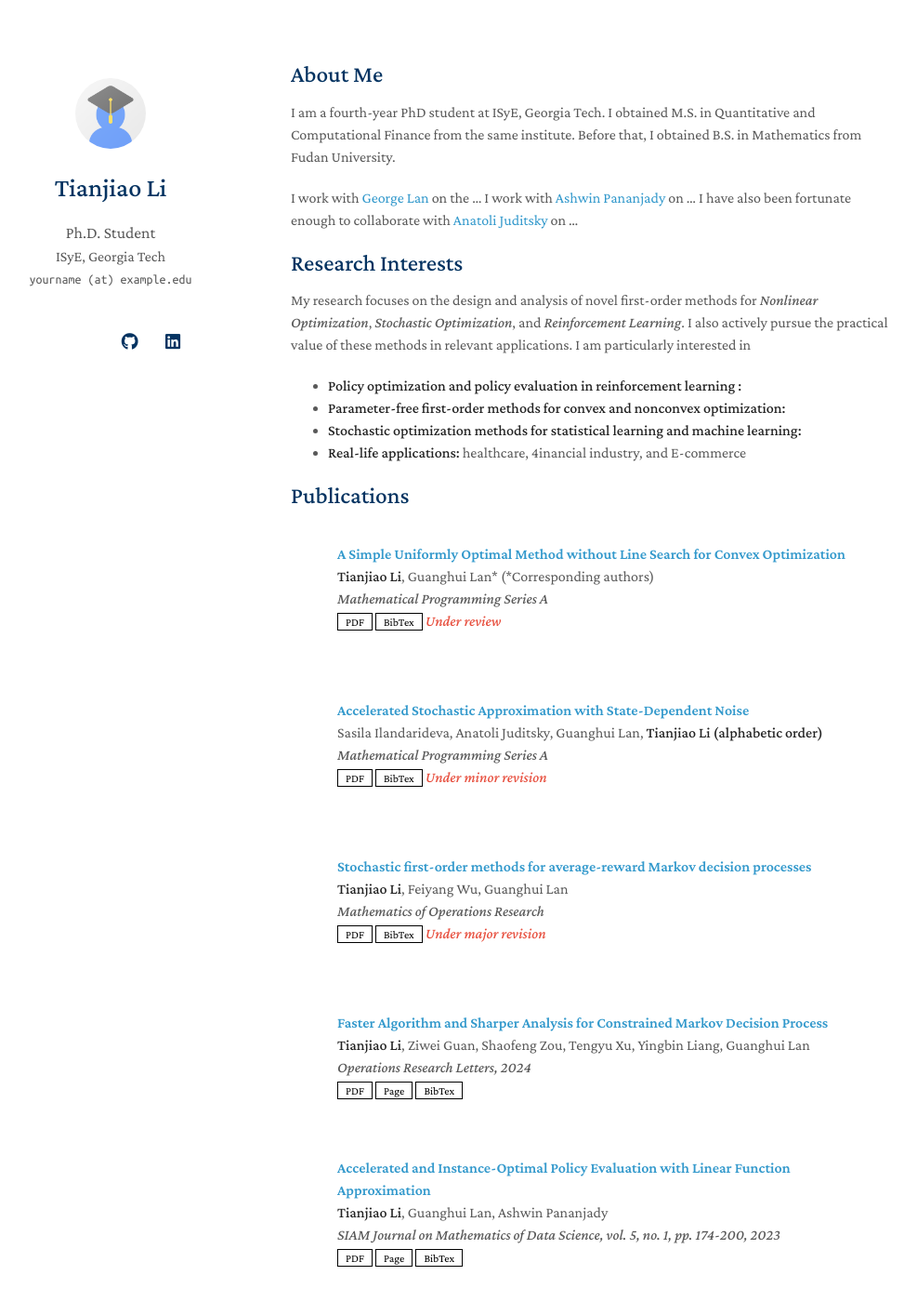
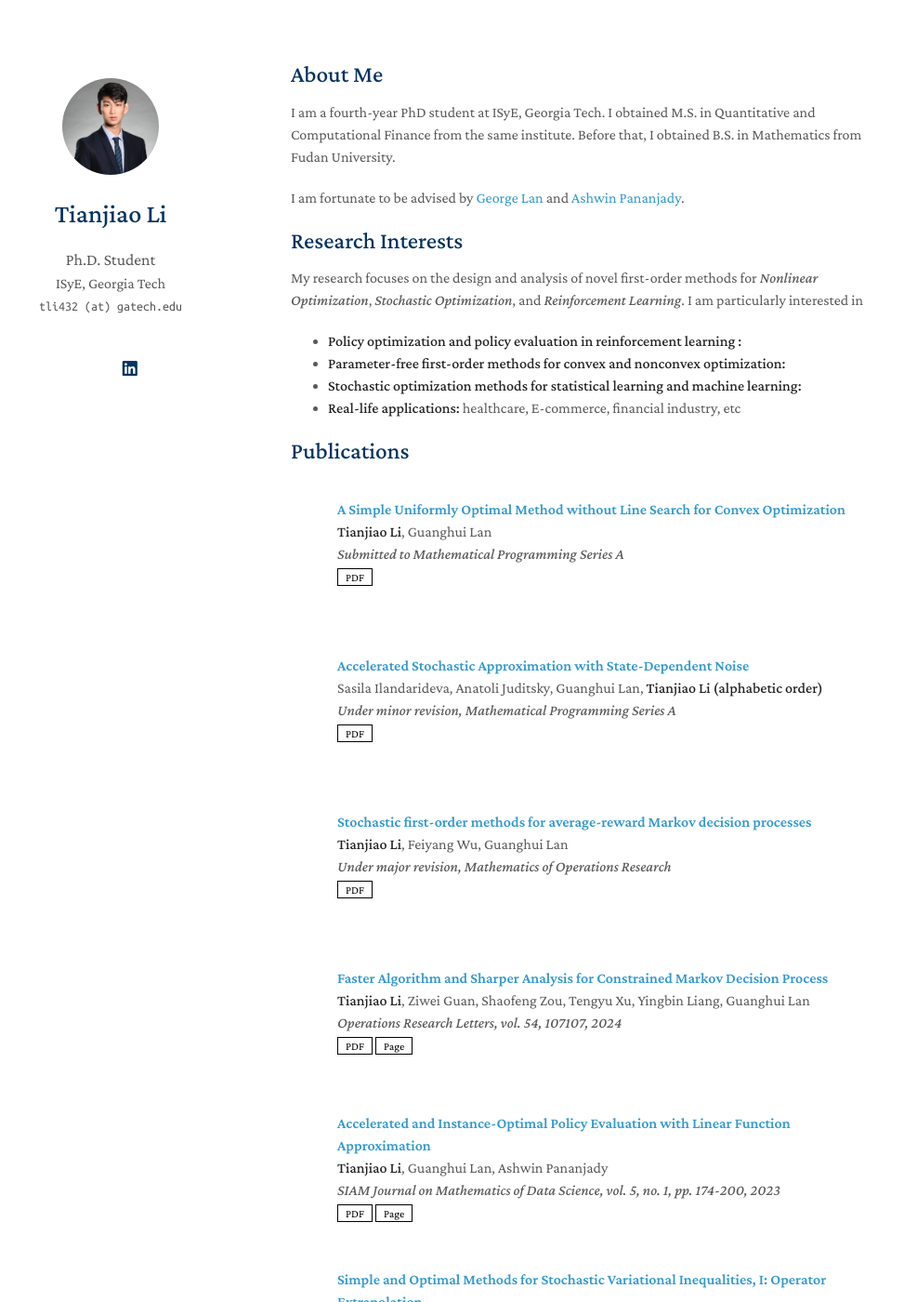
Before and after one commit to tli432/tli432.github.io, a Jekyll site: the page built from index.md, in a window 1280 px wide and 1400 px high. Shown: the whole window at 93% size, without its empty margins (157-1144 px from the left). Built offline with Jekyll 4.4.1, drawn with Linux system fonts in a browser that asks for light colours; nearby versions of some CDN libraries; a style sheet for code colours, icons or effects is not loaded; our own code applies the rules of GitHub Pages for plain Markdown files; some of the changed text lies outside the part shown.

Commit message:
commit 04/01/2024

```diff
--- a/_config.yml
+++ b/_config.yml
@@ -2,7 +2,7 @@
 title: Tianjiao Li
 position: Ph.D. Student
 affiliation: ISyE, Georgia Tech
-email: yourname (at) example.edu
+email: tli432 (at) gatech.edu
 
 # Search Engine Optimization (SEO)
 # The following information is used to improve the website traffic from search engines, e.g., Google.
@@ -12,17 +12,17 @@ canonical: https://minimal-light-theme.yliu.me/
 
 # Links
 # If you don't need one of them, you may delete the corresponding line.
-google_scholar: https://scholar.google.com/
-cv_link: assets/files/curriculum_vitae.pdf
-github_link: https://github.com/
-linkedin: https://www.linkedin.com/
+google_scholar: https://scholar.google.com/citations?user=QDXS690AAAAJ&hl=en
+# cv_link: assets/files/curriculum_vitae.pdf
+# github_link: https://github.com/
+linkedin: https://www.linkedin.com/in/tianjiao-li/
 # twitter: https://twitter.com/
 
 # Images (e.g., your profile picture and your website's favicon)
 # "favicon" and "favicon_dark" are used for the light and dark modes, respectively.
-avatar: ./assets/img/avatar.png
-favicon: ./assets/img/favicon.png
-favicon_dark: ./assets/img/favicon-dark.png
+avatar: ./assets/img/Tianjiao_photo.png
+# favicon: ./assets/img/favicon.png
+# favicon_dark: ./assets/img/favicon-dark.png
 
 # Footnote
 # You may use the option to disable the footnote, "Powered by Jekyll and Minimal Light theme."
--- a/_data/publications.yml
+++ b/_data/publications.yml
@@ -1,38 +1,38 @@
 main:
 
   - title: "A Simple Uniformly Optimal Method without Line Search for Convex Optimization"
-    authors: <strong>Tianjiao Li</strong>, Guanghui Lan* (*Corresponding authors)
+    authors: <strong>Tianjiao Li</strong>, Guanghui Lan
     # conference_short: MICCAI
-    journal: Mathematical Programming Series A
+    journal: Submitted to Mathematical Programming Series A
     pdf: https://arxiv.org/pdf/2310.10082.pdf
-    bibtex: https://scholar.googleusercontent.com/scholar.bib?q=info:iBma3nDE2RMJ:scholar.google.com/&output=citation&scisdr=ClH4ZR_KEN2Ahlzj_uY:AFWwaeYAAAAAZffl5ubMzRCYzmdeCTNOtFjR7_8&scisig=AFWwaeYAAAAAZffl5liqEMp6S8ty28MOLUvZbbE&scisf=4&ct=citation&cd=-1&hl=en
+    # bibtex: https://scholar.googleusercontent.com/scholar.bib?q=info:iBma3nDE2RMJ:scholar.google.com/&output=citation&scisdr=ClH4ZR_KEN2Ahlzj_uY:AFWwaeYAAAAAZffl5ubMzRCYzmdeCTNOtFjR7_8&scisig=AFWwaeYAAAAAZffl5liqEMp6S8ty28MOLUvZbbE&scisf=4&ct=citation&cd=-1&hl=en
     # image: ./assets/img/teaser_example_2.png
-    notes: Under review
+    # notes: Submitted to
 
   - title: "Accelerated Stochastic Approximation with State-Dependent Noise"
     authors: Sasila Ilandarideva, Anatoli Juditsky, Guanghui Lan, <strong>Tianjiao Li (alphabetic order)</strong>
     # conference_short: CVPR
-    journal: Mathematical Programming Series A
+    journal: Under minor revision, Mathematical Programming Series A
     pdf: https://arxiv.org/pdf/2307.01497.pdf
-    bibtex: https://scholar.googleusercontent.com/scholar.bib?q=info:sMw-q5FJme8J:scholar.google.com/&output=citation&scisdr=ClH4ZR_KEN2AhlzuJ0o:AFWwaeYAAAAAZffoP0oyI5mOYDVc-SRREtUmAEw&scisig=AFWwaeYAAAAAZffoP35eU6jZNfRCuLYSQTBDrYM&scisf=4&ct=citation&cd=-1&hl=en
-    notes: Under minor revision
+    # bibtex: https://scholar.googleusercontent.com/scholar.bib?q=info:sMw-q5FJme8J:scholar.google.com/&output=citation&scisdr=ClH4ZR_KEN2AhlzuJ0o:AFWwaeYAAAAAZffoP0oyI5mOYDVc-SRREtUmAEw&scisig=AFWwaeYAAAAAZffoP35eU6jZNfRCuLYSQTBDrYM&scisf=4&ct=citation&cd=-1&hl=en
+    # notes:
     # image: ./assets/img/teaser_example.png
 
   - title: "Stochastic first-order methods for average-reward Markov decision processes"
     authors: <strong>Tianjiao Li</strong>, Feiyang Wu, Guanghui Lan
     # conference_short: CVPR
-    journal: Mathematics of Operations Research
+    journal: Under major revision, Mathematics of Operations Research
     pdf: https://arxiv.org/pdf/2205.05800.pdf
-    bibtex: https://scholar.googleusercontent.com/scholar.bib?q=info:kyuY6lW9ADcJ:scholar.google.com/&output=citation&scisdr=ClH4ZR_KEN2AhlzvMEY:AFWwaeYAAAAAZffpKEbyiEDOawgF3kUPaCEoZ2k&scisig=AFWwaeYAAAAAZffpKPkhamaocLiB8XLoZ1Out8g&scisf=4&ct=citation&cd=-1&hl=en
-    notes: Under major revision
+    # bibtex: https://scholar.googleusercontent.com/scholar.bib?q=info:kyuY6lW9ADcJ:scholar.google.com/&output=citation&scisdr=ClH4ZR_KEN2AhlzvMEY:AFWwaeYAAAAAZffpKEbyiEDOawgF3kUPaCEoZ2k&scisig=AFWwaeYAAAAAZffpKPkhamaocLiB8XLoZ1Out8g&scisf=4&ct=citation&cd=-1&hl=en
+    # notes:
     # image: ./assets/img/teaser_example.png
 
   - title: "Faster Algorithm and Sharper Analysis for Constrained Markov Decision Process"
     authors: <strong>Tianjiao Li</strong>, Ziwei Guan, Shaofeng Zou, Tengyu Xu, Yingbin Liang, Guanghui Lan
     # conference_short: CVPR
-    journal: Operations Research Letters, 2024
+    journal: Operations Research Letters, vol. 54, 107107, 2024
     pdf: https://arxiv.org/pdf/2205.05800.pdf
-    bibtex: https://scholar.googleusercontent.com/scholar.bib?q=info:kyuY6lW9ADcJ:scholar.google.com/&output=citation&scisdr=ClH4ZR_KEN2AhlzvMEY:AFWwaeYAAAAAZffpKEbyiEDOawgF3kUPaCEoZ2k&scisig=AFWwaeYAAAAAZffpKPkhamaocLiB8XLoZ1Out8g&scisf=4&ct=citation&cd=-1&hl=en
+    # bibtex: https://scholar.googleusercontent.com/scholar.bib?q=info:kyuY6lW9ADcJ:scholar.google.com/&output=citation&scisdr=ClH4ZR_KEN2AhlzvMEY:AFWwaeYAAAAAZffpKEbyiEDOawgF3kUPaCEoZ2k&scisig=AFWwaeYAAAAAZffpKPkhamaocLiB8XLoZ1Out8g&scisf=4&ct=citation&cd=-1&hl=en
     # notes: Under major revision
     page: https://doi.org/10.1016/j.orl.2024.107107
     # image: ./assets/img/teaser_example.png
@@ -42,7 +42,7 @@ main:
     # conference_short: CVPR
     journal: SIAM Journal on Mathematics of Data Science, vol. 5, no. 1, pp. 174-200, 2023
     pdf: https://arxiv.org/pdf/2112.13109.pdf
-    bibtex: https://scholar.googleusercontent.com/scholar.bib?q=info:Ceym0BhJ52wJ:scholar.google.com/&output=citation&scisdr=ClH4ZR_KEN2AhlzqgDc:AFWwaeYAAAAAZffsmDdv0TzfEASTMcniMsLwbhc&scisig=AFWwaeYAAAAAZffsmBY8QdjeH86MXmpZNOAWd7E&scisf=4&ct=citation&cd=-1&hl=en
+    # bibtex: https://scholar.googleusercontent.com/scholar.bib?q=info:Ceym0BhJ52wJ:scholar.google.com/&output=citation&scisdr=ClH4ZR_KEN2AhlzqgDc:AFWwaeYAAAAAZffsmDdv0TzfEASTMcniMsLwbhc&scisig=AFWwaeYAAAAAZffsmBY8QdjeH86MXmpZNOAWd7E&scisf=4&ct=citation&cd=-1&hl=en
     # notes: Under major revision
     page: https://doi.org/10.1137/21M1468668
     # image: ./assets/img/teaser_example.png
@@ -52,7 +52,7 @@ main:
     # conference_short: CVPR
     journal: SIAM Journal on Optimization, vol. 32, no. 3, pp. 2041-2073, 2022
     pdf: https://arxiv.org/pdf/2011.02987.pdf
-    bibtex: https://scholar.googleusercontent.com/scholar.bib?q=info:ZA40LKegT0kJ:scholar.google.com/&output=citation&scisdr=ClH4ZR_KEN2AhlzrB_g:AFWwaeYAAAAAZfftH_gV0oahluHgOrtOglyjv_I&scisig=AFWwaeYAAAAAZfftH2pR_zJaOEwdSr6-zTSB1eo&scisf=4&ct=citation&cd=-1&hl=en
+    # bibtex: https://scholar.googleusercontent.com/scholar.bib?q=info:ZA40LKegT0kJ:scholar.google.com/&output=citation&scisdr=ClH4ZR_KEN2AhlzrB_g:AFWwaeYAAAAAZfftH_gV0oahluHgOrtOglyjv_I&scisig=AFWwaeYAAAAAZfftH2pR_zJaOEwdSr6-zTSB1eo&scisf=4&ct=citation&cd=-1&hl=en
     # notes: Under major revision
     page: https://doi.org/10.1137/20M1381678
     # image: ./assets/img/teaser_example.png
@@ -62,7 +62,7 @@ main:
     # conference_short: CVPR
     journal: SIAM Journal on Optimization, vol. 32, no. 2, pp. 1120-1155, 2022
     pdf: https://arxiv.org/pdf/2011.08434.pdf
-    bibtex: https://scholar.googleusercontent.com/scholar.bib?q=info:Pibl-XQalbcJ:scholar.google.com/&output=citation&scisdr=ClH4ZR_KEN2AhlzroBw:AFWwaeYAAAAAZfftuByNddfk7sfTAc4-UNo5ghM&scisig=AFWwaeYAAAAAZfftuHT60bmjIwGMlOH5pd83iak&scisf=4&ct=citation&cd=-1&hl=en
+    # bibtex: https://scholar.googleusercontent.com/scholar.bib?q=info:Pibl-XQalbcJ:scholar.google.com/&output=citation&scisdr=ClH4ZR_KEN2AhlzroBw:AFWwaeYAAAAAZfftuByNddfk7sfTAc4-UNo5ghM&scisig=AFWwaeYAAAAAZfftuHT60bmjIwGMlOH5pd83iak&scisf=4&ct=citation&cd=-1&hl=en
     # notes: Under major revision
     page: https://doi.org/10.1137/20M1381691
     # image: ./assets/img/teaser_example.png
--- a/_includes/publications.md
+++ b/_includes/publications.md
@@ -1,4 +1,4 @@
-<h2 id="publications" style="margin: 2px 0px -15px;">Publications</h2>
+<h2 id="publications" style="margin: 1px 0px -15px;">Publications</h2>
 
 <div class="publications">
 <ol class="bibliography">
--- a/index.md
+++ b/index.md
@@ -6,16 +6,16 @@ layout: homepage
 
 I am a fourth-year PhD student at ISyE, Georgia Tech. I obtained M.S. in Quantitative and Computational Finance from the same institute. Before that, I obtained B.S. in Mathematics from Fudan University.
 
-I work with [George Lan](https://sites.gatech.edu/guanghui-lan/) on the ... I work with [Ashwin Pananjady](https://sites.gatech.edu/ashwin-pananjady/) on ... I have also been fortunate enough to collaborate with [Anatoli Juditsky](https://sites.google.com/view/anatoli-juditsky) on ...
+I am fortunate to be advised by [George Lan](https://sites.gatech.edu/guanghui-lan/) and [Ashwin Pananjady](https://sites.gatech.edu/ashwin-pananjady/).
 
 ## Research Interests
 
-My research focuses on the design and analysis of novel first-order methods for *Nonlinear Optimization*, *Stochastic Optimization*, and *Reinforcement Learning*. I also actively pursue the practical value of these methods in relevant applications. I am particularly interested in
+My research focuses on the design and analysis of novel first-order methods for *Nonlinear Optimization*, *Stochastic Optimization*, and *Reinforcement Learning*. I am particularly interested in
 
 - **Policy optimization and policy evaluation in reinforcement learning :**
 - **Parameter-free first-order methods for convex and nonconvex optimization:**
 - **Stochastic optimization methods for statistical learning and machine learning:**
-- **Real-life applications:** healthcare, 4inancial industry, and E-commerce
+- **Real-life applications:** healthcare, E-commerce, financial industry, etc
 
 {% include_relative _includes/publications.md %}
 
```
Also changed, not shown: _includes/services.md (+1 -1 lines), assets/img/Tianjiao_photo.png (added), 2 other files.
